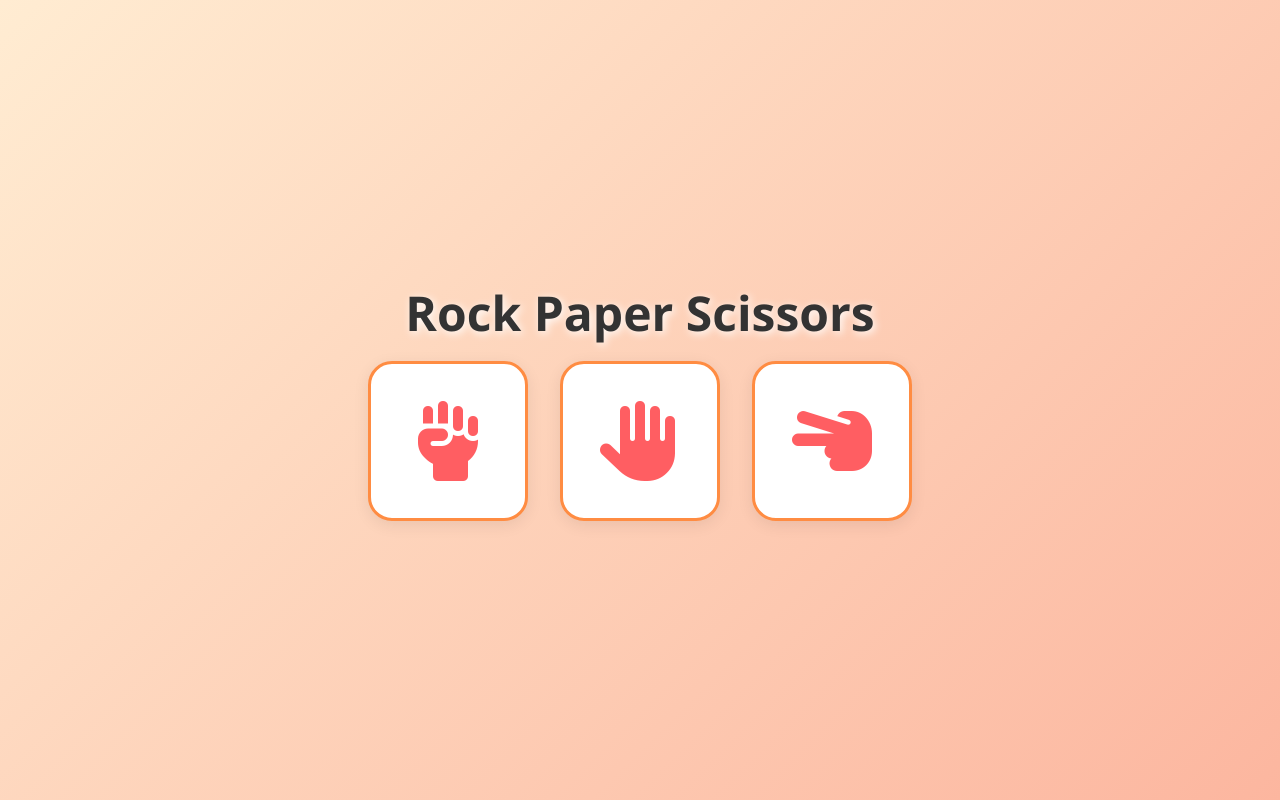
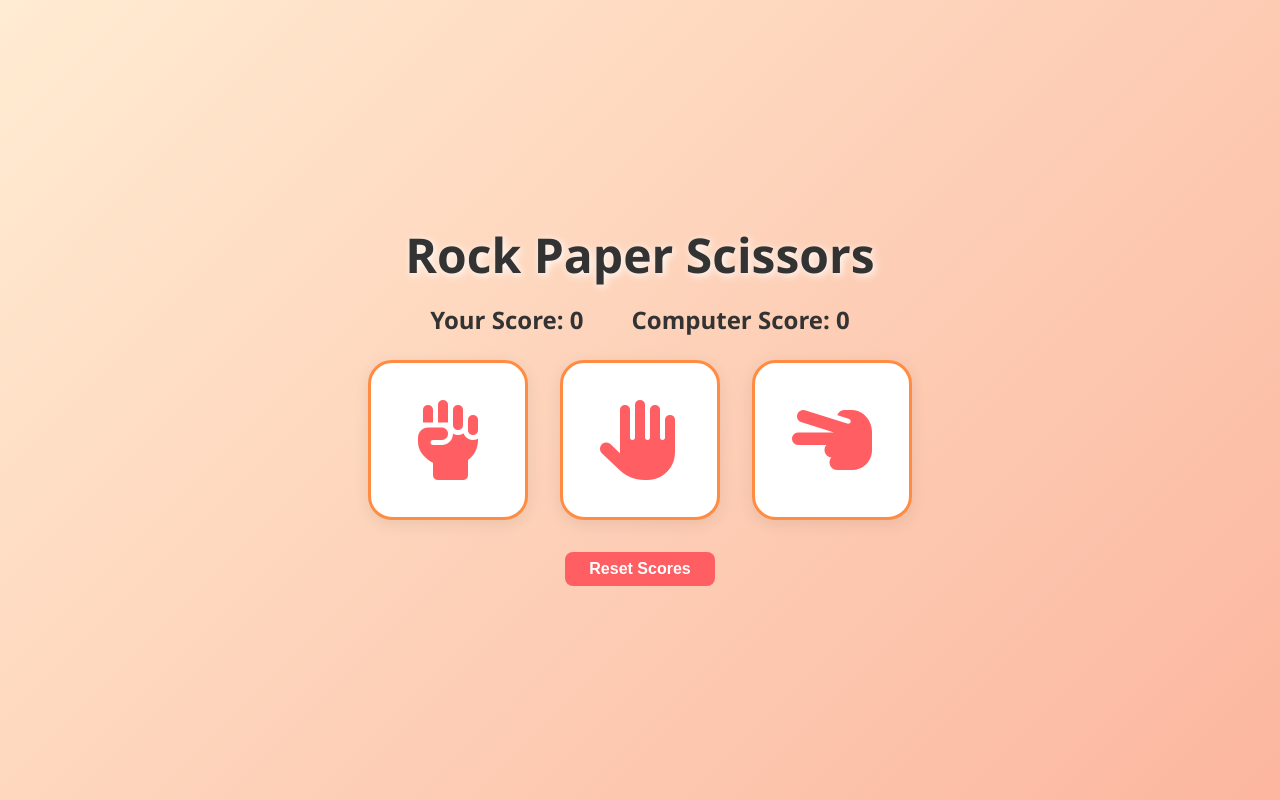
Before and after one commit to guiltycircle/projects, a Django app: page / in a window 1280 px wide. Run offline with Django 5.2, Linux system fonts and the light colour scheme.

Commit message:
Set up PostgreSQL database configuration and update game logic with score tracking and reset functionality. Enhanced UI with score display and countdown feature. Updated requirements for PostgreSQL support.

```diff
--- a/rps_django/game/templates/game/play.html
+++ b/rps_django/game/templates/game/play.html
@@ -74,11 +74,23 @@
             color: #333;
             font-size: 1.2rem;
         }
+        .countdown {
+            font-size: 4rem;
+            color: #ff5e62;
+            margin-bottom: 2rem;
+            font-weight: bold;
+            text-shadow: 2px 2px 8px #fff;
+        }
     </style>
 </head>
 <body>
     <h1>Rock Paper Scissors</h1>
-    <form method="post">
+    <div style="display: flex; gap: 3rem; margin-bottom: 1.5rem; font-size: 1.5rem; font-weight: bold; color: #333;">
+        <span>Your Score: {{ user_score }}</span>
+        <span>Computer Score: {{ computer_score }}</span>
+    </div>
+    <div id="countdown" class="countdown"></div>
+    <form id="rps-form" method="post" style="display:none;">
         {% csrf_token %}
         <div class="choices">
             {% for choice in choices %}
@@ -94,6 +106,10 @@
             {% endfor %}
         </div>
     </form>
+    <form method="post" style="display:inline; margin-bottom: 1.5rem;">
+        {% csrf_token %}
+        <button type="submit" name="reset" value="1" style="background:#ff5e62;color:#fff;border:none;padding:0.5rem 1.5rem;border-radius:0.5rem;font-size:1rem;cursor:pointer;font-weight:bold;">Reset Scores</button>
+    </form>
     {% if result %}
         <div class="result">
             <h2>Result: {{ result }}</h2>
@@ -101,5 +117,26 @@
             <p>Computer chose: <b>{{ computer_choice|title }}</b></p>
         </div>
     {% endif %}
+    <script>
+        let countdown = 3;
+        const countdownDiv = document.getElementById('countdown');
+        const form = document.getElementById('rps-form');
+        function startCountdown() {
+            countdownDiv.textContent = countdown;
+            const interval = setInterval(() => {
+                countdown--;
+                if (countdown > 0) {
+                    countdownDiv.textContent = countdown;
+                } else if (countdown === 0) {
+                    countdownDiv.textContent = 'GO!';
+                } else {
+                    clearInterval(interval);
+                    countdownDiv.style.display = 'none';
+                    form.style.display = 'block';
+                }
+            }, 1000);
+        }
+        window.onload = startCountdown;
+    </script>
 </body>
 </html>
--- a/rps_django/game/views.py
+++ b/rps_django/game/views.py
@@ -1,14 +1,29 @@
 import random
 from django.shortcuts import render
+from django.http import HttpResponseRedirect
+from django.urls import reverse
 
 CHOICES = ['rock', 'paper', 'scissors']
 
 # Main game view
 def play(request):
-    result = None
-    user_choice = None
-    computer_choice = None
-    if request.method == 'POST':
+    # Reset scores if reset button is pressed
+    if request.method == 'POST' and 'reset' in request.POST:
+        request.session['user_score'] = 0
+        request.session['computer_score'] = 0
+        # Clear result display
+        request.session['result'] = None
+        request.session['user_choice'] = None
+        request.session['computer_choice'] = None
+        return HttpResponseRedirect(reverse('play'))
+
+    # Initialize scores in session if not present
+    if 'user_score' not in request.session:
+        request.session['user_score'] = 0
+    if 'computer_score' not in request.session:
+        request.session['computer_score'] = 0
+
+    if request.method == 'POST' and 'choice' in request.POST:
         user_choice = request.POST.get('choice')
         computer_choice = random.choice(CHOICES)
         if user_choice == computer_choice:
@@ -19,11 +34,29 @@ def play(request):
             (user_choice == 'paper' and computer_choice == 'rock')
         ):
             result = 'You win!'
+            request.session['user_score'] += 1
         else:
             result = 'Computer wins!'
+            request.session['computer_score'] += 1
+        # Store result and choices in session for display after redirect
+        request.session['result'] = result
+        request.session['user_choice'] = user_choice
+        request.session['computer_choice'] = computer_choice
+        return HttpResponseRedirect(reverse('play'))
+
+    # Get result and choices from session, then clear them for next round
+    result = request.session.get('result')
+    user_choice = request.session.get('user_choice')
+    computer_choice = request.session.get('computer_choice')
+    request.session['result'] = None
+    request.session['user_choice'] = None
+    request.session['computer_choice'] = None
+
     return render(request, 'game/play.html', {
         'choices': CHOICES,
         'result': result,
         'user_choice': user_choice,
         'computer_choice': computer_choice,
+        'user_score': request.session['user_score'],
+        'computer_score': request.session['computer_score'],
     })
--- a/rps_django/requirements.txt
+++ b/rps_django/requirements.txt
@@ -1 +1,2 @@
 Django>=5.2.3
+psycopg2-binary>=2.9
```
Also changed, not shown: rps_django/docker-compose.yml (+18 -0 lines), rps_django/rps_project/settings.py (+12 -3 lines).
